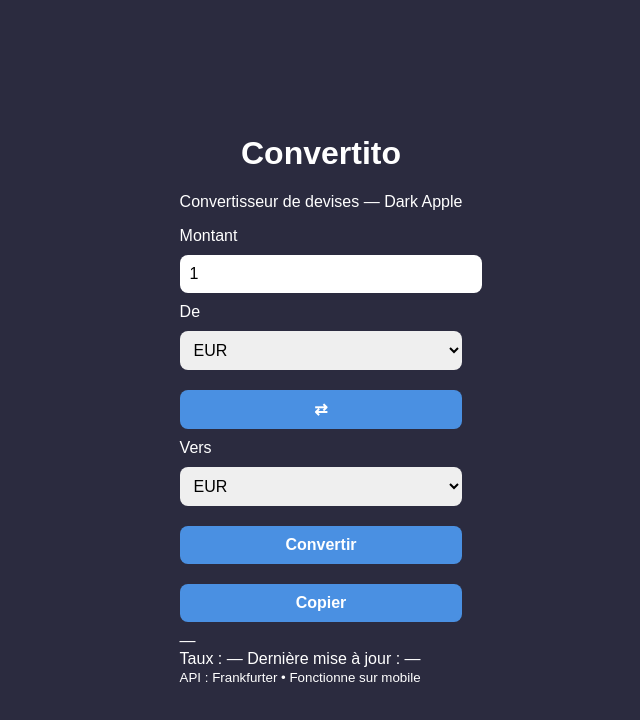
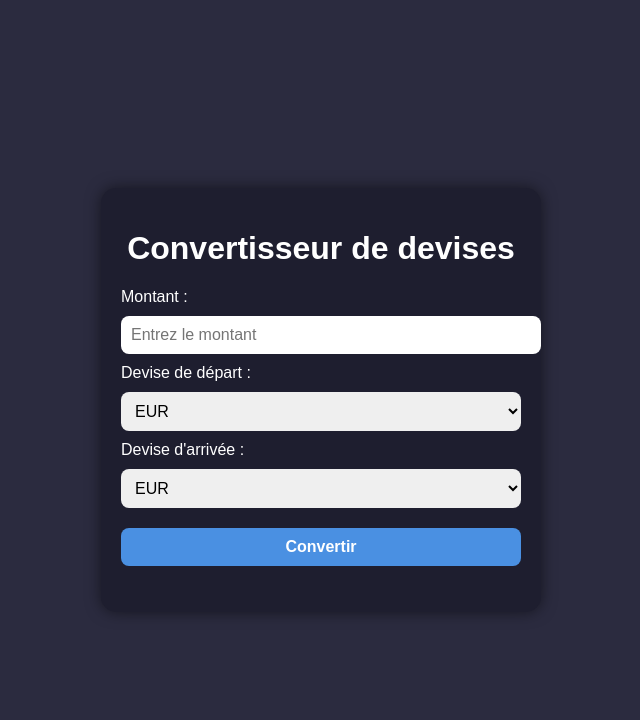
Before and after one commit to journaldegermain/convertito, a plain HTML site: page index.html in a window 1280 px wide. Shown: the whole page, without its empty margins (319-959 px from the left). Drawn offline with Linux system fonts and the light colour scheme.

Commit message:
Retour vers version 0.1
Correction de bugs.

```diff
--- a/index.html
+++ b/index.html
@@ -1,58 +1,29 @@
-<!doctype html>
+<!DOCTYPE html>
 <html lang="fr">
 <head>
-  <meta charset="utf-8" />
-  <meta name="viewport" content="width=device-width,initial-scale=1" />
-  <title>Convertito — Dark</title>
-  <link rel="stylesheet" href="style.css">
+    <meta charset="UTF-8">
+    <meta name="viewport" content="width=device-width, initial-scale=1.0">
+    <title>Convertisseur de devises</title>
+    <link rel="stylesheet" href="style.css">
 </head>
 <body>
-  <main class="app">
-    <header class="top">
-      <h1>Convertito</h1>
-      <p class="subtitle">Convertisseur de devises — Dark Apple</p>
-    </header>
+    <div class="container">
+        <h1>Convertisseur de devises</h1>
 
-    <section class="card">
-      <label class="label">Montant</label>
-      <div class="big-field">
-        <input id="amount" type="number" step="any" value="1" inputmode="decimal" />
-      </div>
+        <label for="amount">Montant :</label>
+        <input type="number" id="amount" placeholder="Entrez le montant">
 
-      <div class="row twocols">
-        <div class="col">
-          <label class="label small">De</label>
-          <select id="from"></select>
-        </div>
+        <label for="from">Devise de départ :</label>
+        <select id="from"></select>
 
-        <div class="col center">
-          <button id="swap" title="Inverser" class="icon-btn">⇄</button>
-        </div>
+        <label for="to">Devise d'arrivée :</label>
+        <select id="to"></select>
 
-        <div class="col">
-          <label class="label small">Vers</label>
-          <select id="to"></select>
-        </div>
-      </div>
+        <button id="convert">Convertir</button>
 
-      <div class="controls">
-        <button id="convert" class="primary">Convertir</button>
-        <button id="copy" class="ghost">Copier</button>
-      </div>
+        <p id="result"></p>
+    </div>
 
-      <div class="result" id="result">—</div>
-
-      <div class="meta">
-        <span id="rate">Taux : —</span>
-        <span id="updated">Dernière mise à jour : —</span>
-      </div>
-    </section>
-
-    <footer class="foot">
-      <small>API : Frankfurter • Fonctionne sur mobile</small>
-    </footer>
-  </main>
-
-  <script src="script.js"></script>
+    <script src="script.js"></script>
 </body>
 </html>
```
